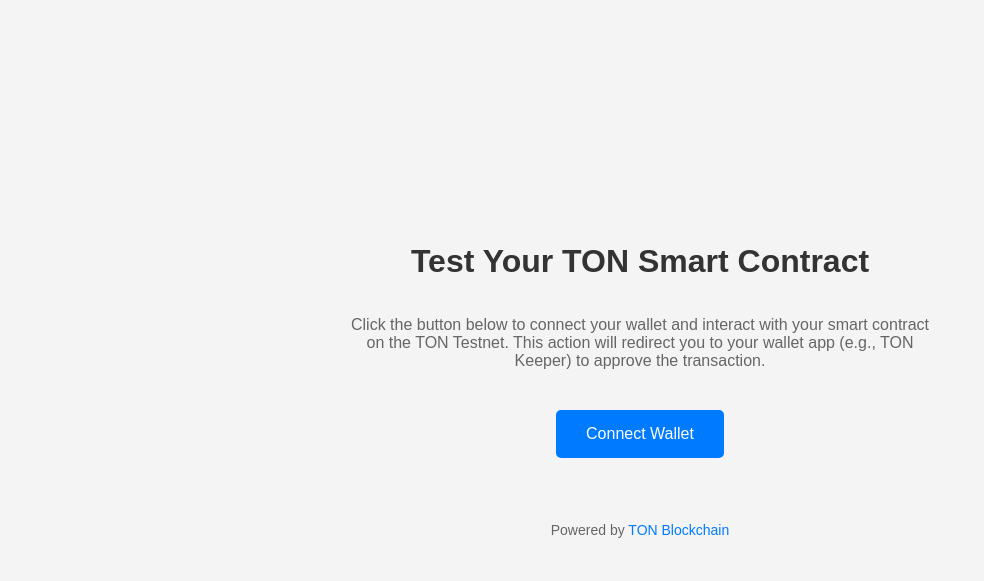
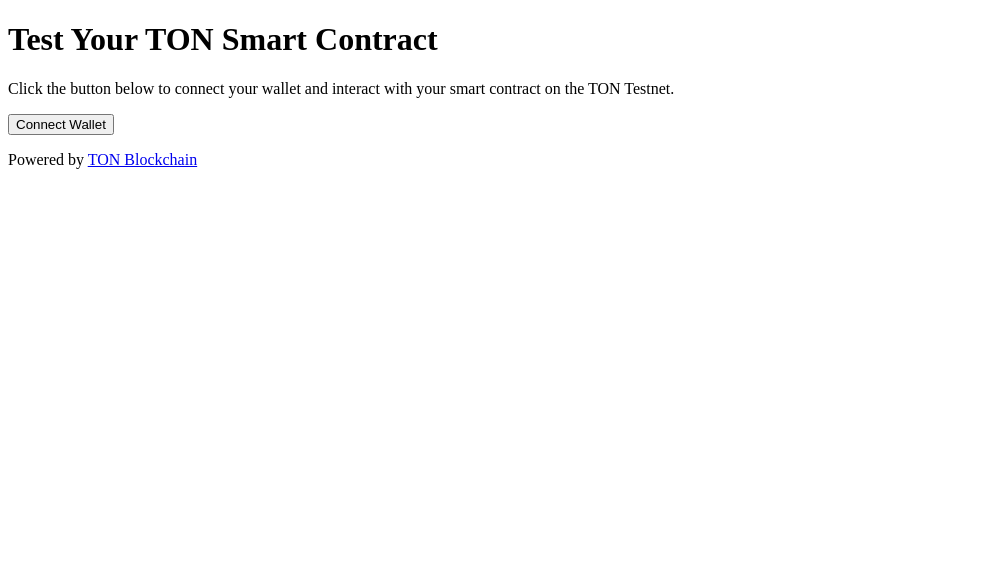
Before and after one commit to MrRose-x/drainer, a plain HTML site: page index.html in a window 1280 px wide. Shown: the whole page, without its empty margins (0-984 px from the left). Drawn offline with Linux system fonts and the light colour scheme.

Commit message:
Update index.html

```diff
--- a/index.html
+++ b/index.html
@@ -5,65 +5,13 @@
     <meta name="viewport" content="width=device-width, initial-scale=1.0">
     <title>TON Smart Contract Test</title>
     <style>
-        body {
-            font-family: Arial, sans-serif;
-            background-color: #f4f4f4;
-            display: flex;
-            flex-direction: column;
-            align-items: center;
-            justify-content: center;
-            height: 100vh;
-            margin: 0;
-        }
-
-        h1 {
-            color: #333;
-            margin-bottom: 20px;
-        }
-
-        p {
-            color: #666;
-            margin-bottom: 40px;
-            text-align: center;
-            max-width: 600px;
-        }
-
-        button {
-            padding: 15px 30px;
-            font-size: 16px;
-            color: #fff;
-            background-color: #007bff;
-            border: none;
-            border-radius: 5px;
-            cursor: pointer;
-            transition: background-color 0.3s;
-        }
-
-        button:hover {
-            background-color: #0056b3;
-        }
-
-        footer {
-            margin-top: 50px;
-            color: #999;
-            font-size: 14px;
-        }
-
-        footer a {
-            color: #007bff;
-            text-decoration: none;
-        }
-
-        footer a:hover {
-            text-decoration: underline;
-        }
+        /* Your CSS styling here */
     </style>
 </head>
 <body>
     <h1>Test Your TON Smart Contract</h1>
     <p>
         Click the button below to connect your wallet and interact with your smart contract on the TON Testnet.
-        This action will redirect you to your wallet app (e.g., TON Keeper) to approve the transaction.
     </p>
     <button id="connectWallet">Connect Wallet</button>
 
@@ -73,10 +21,8 @@
 
     <script>
         document.getElementById('connectWallet').onclick = async () => {
-            alert('Redirecting to your wallet...');
-
             // Replace with your actual smart contract address
-            const contractAddress = '0:EQBvL1b1vvi-yXP_leOiX3tsOBawWItXOf9FmB0xCl6chsx5';
+            const contractAddress = 'EQBvL1b1vvi-yXP_leOiX3tsOBawWItXOf9FmB0xCl6chsx5';
 
             // Generate the TON Keeper URL
             const tonKeeperUrl = `https://app.tonkeeper.com/transfer/${contractAddress}?amount=0&text=Call+contract`;
```
